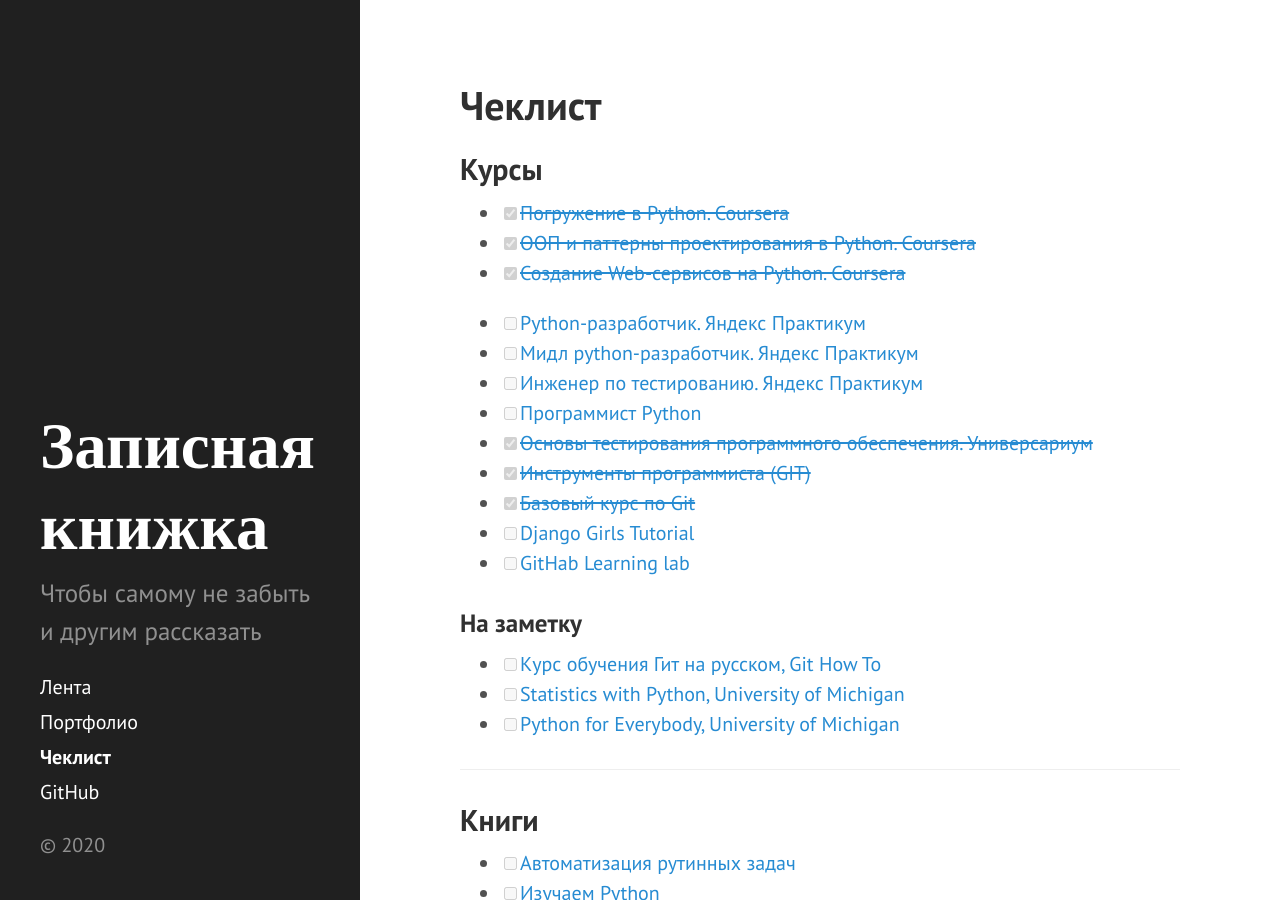
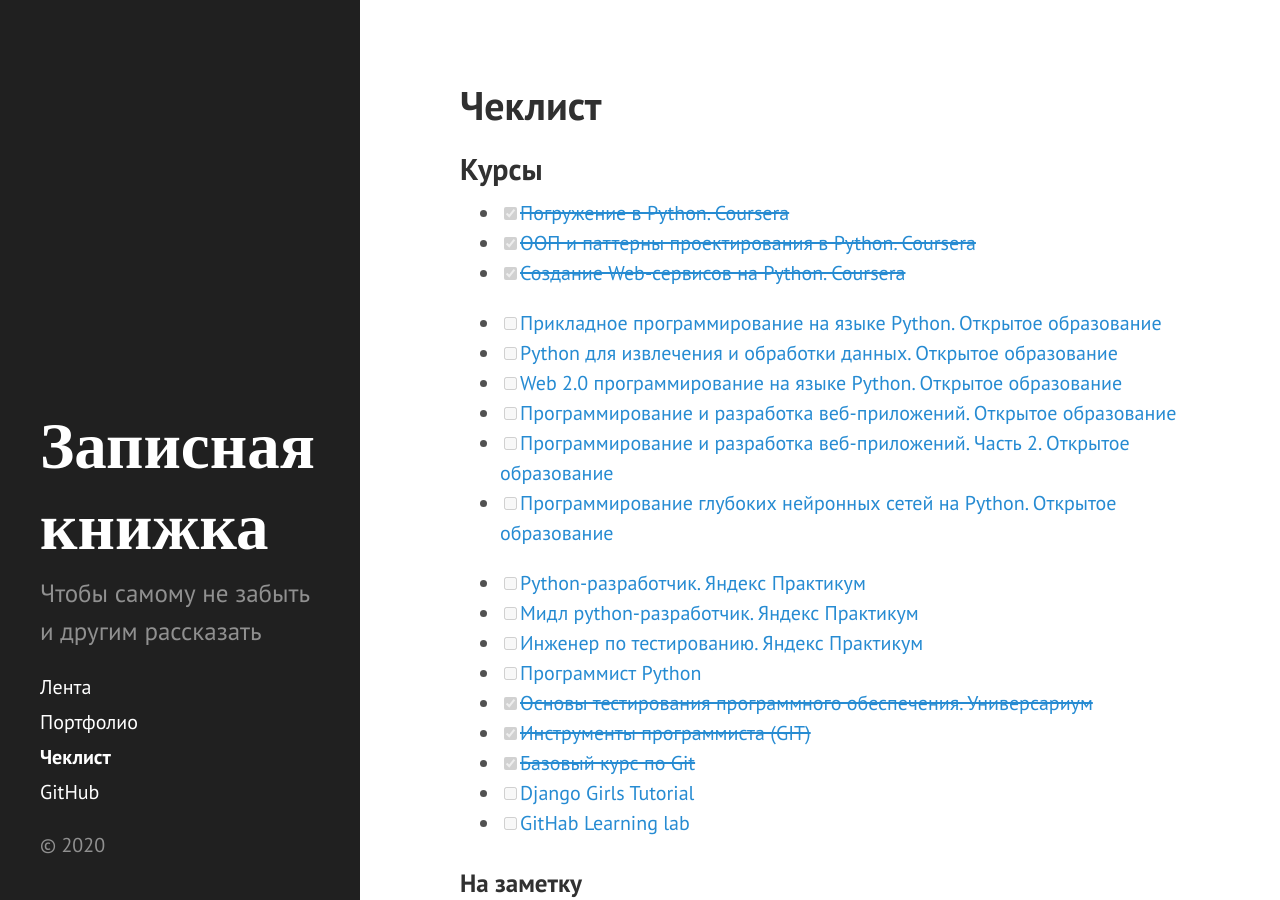
Before and after one commit to Erniess/about_me, a Jekyll site: the page built from checklist.md, in a window 1280 px wide and 900 px high. Built offline with Jekyll 4.4.1, drawn with Linux system fonts in a browser that asks for light colours.

Commit message:
Update checklist.md

```diff
--- a/checklist.md
+++ b/checklist.md
@@ -7,6 +7,13 @@ title: Чеклист
 - [x] [~~Погружение в Python. Coursera~~](https://ru.coursera.org/learn/diving-in-python)
 - [x] [~~ООП и паттерны проектирования в Python. Coursera~~](https://ru.coursera.org/learn/oop-patterns-python)
 - [x] [~~Создание Web-сервисов на Python. Coursera~~](https://ru.coursera.org/learn/python-for-web)
+
+- [ ] [Прикладное программирование на языке Python. Открытое образование](https://openedu.ru/course/urfu/PYAP/)
+- [ ] [Python для извлечения и обработки данных. Открытое образование](https://openedu.ru/course/hse/PYTHON/)
+- [ ] [Web 2.0 программирование на языке Python. Открытое образование](https://openedu.ru/course/spbstu/WEBPYT/)
+- [ ] [Программирование и разработка веб-приложений. Открытое образование](https://openedu.ru/course/ITMOUniversity/PWADEV/)
+- [ ] [Программирование и разработка веб-приложений. Часть 2. Открытое образование](https://openedu.ru/course/ITMOUniversity/PWADEV2/)
+- [ ] [Программирование глубоких нейронных сетей на Python. Открытое образование](https://openedu.ru/course/urfu/PYDNN/)
 
 - [ ] [Python-разработчик. Яндекс Практикум](https://praktikum.yandex.ru/backend-developer/)
 - [ ] [Мидл python-разработчик. Яндекс Практикум](https://praktikum.yandex.ru/middle-python/)
```
